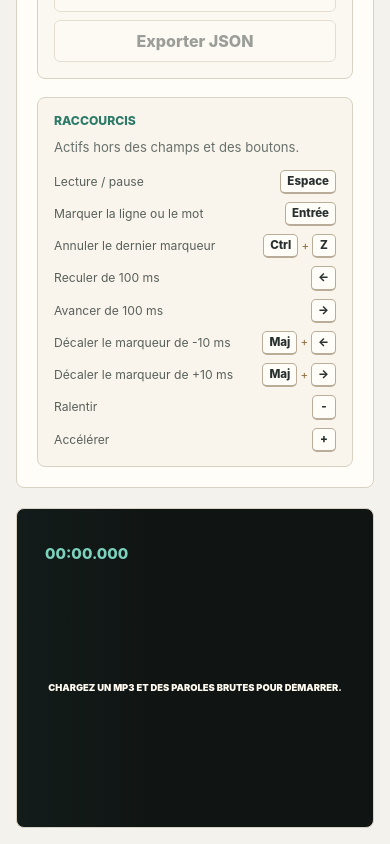
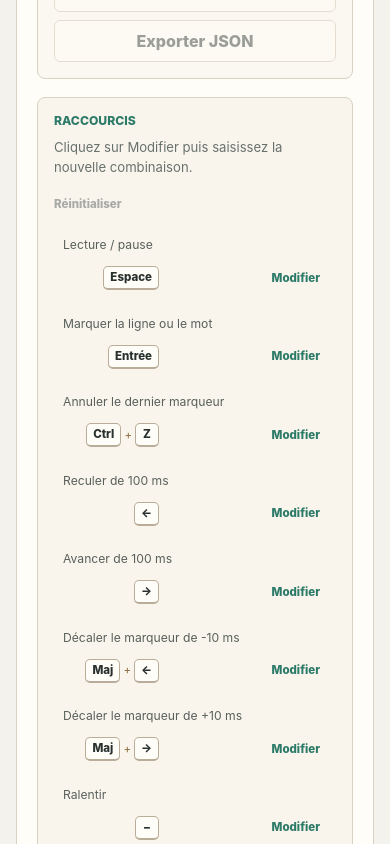
Before and after one commit to paulermilonarduin/karaoke-maker, a Vue app: page / in a window 390 px wide. Shown: the part 1160-2004 px from the top of the page. Built offline with nearby package versions, Linux system fonts and the light colour scheme.

Commit message:
feat: ajoute l’éditeur de raccourcis

```diff
--- /dev/null
+++ b/src/components/ShortcutEditor.vue
@@ -0,0 +1,137 @@
+<script setup lang="ts">
+import { onBeforeUnmount, onMounted, ref } from 'vue'
+import {
+  formatShortcut,
+  shortcutFromKeyboardEvent,
+  shortcutsEqual,
+  type GeneratorActionDefinition,
+  type GeneratorActionId,
+  type ShortcutBinding,
+} from '../generator/shortcuts'
+
+const props = defineProps<{
+  actions: GeneratorActionDefinition[]
+  hasCustomShortcuts: boolean
+}>()
+
+const emit = defineEmits<{
+  capturechange: [isCapturing: boolean]
+  reset: []
+  update: [actionId: GeneratorActionId, shortcut: ShortcutBinding]
+}>()
+
+const capturedActionId = ref<GeneratorActionId>()
+const captureError = ref<string>()
+
+function stopCapture() {
+  capturedActionId.value = undefined
+  captureError.value = undefined
+  emit('capturechange', false)
+}
+
+function startCapture(actionId: GeneratorActionId) {
+  capturedActionId.value = actionId
+  captureError.value = undefined
+  emit('capturechange', true)
+}
+
+function onKeyDown(event: KeyboardEvent) {
+  const actionId = capturedActionId.value
+
+  if (!actionId) {
+    return
+  }
+
+  event.preventDefault()
+  event.stopImmediatePropagation()
+
+  if (event.key === 'Escape') {
+    stopCapture()
+    return
+  }
+
+  const shortcut = shortcutFromKeyboardEvent(event)
+
+  if (!shortcut) {
+    captureError.value = event.metaKey
+      ? 'La touche Windows ne peut pas être utilisée.'
+      : 'Ajoutez une touche autre que Ctrl, Alt ou Maj.'
+    return
+  }
+
+  const conflictingAction = props.actions.find(
+    (action) => action.id !== actionId && shortcutsEqual(action.shortcut, shortcut),
+  )
+
+  if (conflictingAction) {
+    captureError.value = `Déjà utilisé pour « ${conflictingAction.label} ».`
+    return
+  }
+
+  emit('update', actionId, shortcut)
+  stopCapture()
+}
+
+onMounted(() => window.addEventListener('keydown', onKeyDown, true))
+onBeforeUnmount(() => {
+  window.removeEventListener('keydown', onKeyDown, true)
+  emit('capturechange', false)
+})
+</script>
+
+<template>
+  <aside class="shortcut-panel" aria-label="Raccourcis du générateur">
+    <div class="shortcut-panel__header">
+      <div>
+        <p class="eyebrow">Raccourcis</p>
+        <p class="shortcut-panel__description">
+          Cliquez sur Modifier puis saisissez la nouvelle combinaison.
+        </p>
+      </div>
+      <button
+        class="shortcut-panel__reset"
+        type="button"
+        :disabled="!hasCustomShortcuts"
+        @click="emit('reset')"
+      >
+        Réinitialiser
+      </button>
+    </div>
+
+    <dl class="shortcut-list">
+      <div
+        v-for="action in actions"
+        :key="action.id"
+        class="shortcut-list__item"
+        :class="{ 'is-capturing': capturedActionId === action.id }"
+      >
+        <dt>{{ action.label }}</dt>
+        <dd>
+          <span class="shortcut-list__keys">
+            <template v-for="(key, index) in formatShortcut(action.shortcut)" :key="key">
+              <span v-if="index > 0" aria-hidden="true">+</span>
+              <kbd>{{ key }}</kbd>
+            </template>
+          </span>
+          <button
+            class="shortcut-list__edit"
+            type="button"
+            :aria-label="`Modifier le raccourci : ${action.label}`"
+            @click="
+              capturedActionId === action.id ? stopCapture() : startCapture(action.id)
+            "
+          >
+            {{ capturedActionId === action.id ? 'Annuler' : 'Modifier' }}
+          </button>
+        </dd>
+      </div>
+    </dl>
+
+    <p v-if="capturedActionId" class="shortcut-panel__capture" role="status">
+      Appuyez sur la combinaison souhaitée · Échap pour annuler
+    </p>
+    <p v-if="captureError" class="shortcut-panel__error" role="alert">
+      {{ captureError }}
+    </p>
+  </aside>
+</template>
--- a/src/generator/shortcuts.ts
+++ b/src/generator/shortcuts.ts
@@ -1,4 +1,4 @@
-import { onBeforeUnmount, onMounted } from 'vue'
+import { computed, onBeforeUnmount, onMounted, ref } from 'vue'
 
 export type GeneratorActionId =
   | 'player.toggle'
@@ -40,7 +40,7 @@ export const generatorActions: GeneratorActionDefinition[] = [
   {
     id: 'marker.undo',
     label: 'Annuler le dernier marqueur',
-    shortcut: { code: 'KeyZ', control: true },
+    shortcut: { key: 'z', control: true },
   },
   {
     id: 'player.seekBackward',
@@ -78,13 +78,22 @@ export const generatorActions: GeneratorActionDefinition[] = [
   },
 ]
 
+const shortcutStorageKey = 'karaoke-maker.generator-shortcuts.v1'
+
 const keyLabels: Record<string, string> = {
+  '-': '−',
+  ArrowDown: '↓',
   ArrowLeft: '←',
   ArrowRight: '→',
+  ArrowUp: '↑',
+  Backspace: 'Retour arrière',
+  Delete: 'Suppr',
+  End: 'Fin',
   Enter: 'Entrée',
-  Equal: '+',
-  Minus: '−',
+  Escape: 'Échap',
+  Home: 'Début',
   Space: 'Espace',
+  Tab: 'Tab',
 }
 
 export function formatShortcut(binding: ShortcutBinding): string[] {
@@ -96,14 +105,161 @@ export function formatShortcut(binding: ShortcutBinding): string[] {
 
   const mainKey = binding.key ?? binding.code ?? ''
 
-  keys.push(keyLabels[mainKey] ?? mainKey.replace(/^Key/, ''))
+  const fallbackLabel = mainKey
+    .replace(/^Key/, '')
+    .replace(/^Digit/, '')
+    .replace(/^Numpad/, 'Pavé ')
+
+  keys.push(keyLabels[mainKey] ?? (/^[a-z]$/.test(mainKey) ? mainKey.toUpperCase() : fallbackLabel))
 
   return keys
 }
 
+export function shortcutFromKeyboardEvent(
+  event: KeyboardEvent,
+): ShortcutBinding | undefined {
+  if (['Alt', 'Control', 'Meta', 'Shift'].includes(event.key) || event.metaKey) {
+    return undefined
+  }
+
+  const useProducedCharacter = event.key.length === 1
+  const producedKey = /^[a-z]$/i.test(event.key) ? event.key.toLowerCase() : event.key
+  const shiftIsModifier = /^[a-z]$/i.test(event.key) && event.shiftKey
+
+  return {
+    ...(useProducedCharacter ? { key: producedKey } : { code: event.code }),
+    ...(event.ctrlKey ? { control: true } : {}),
+    ...(event.altKey ? { alt: true } : {}),
+    ...((!useProducedCharacter && event.shiftKey) || shiftIsModifier ? { shift: true } : {}),
+  }
+}
+
+export function shortcutsEqual(
+  left: ShortcutBinding,
+  right: ShortcutBinding,
+): boolean {
+  return (
+    left.code === right.code &&
+    left.key === right.key &&
+    Boolean(left.control) === Boolean(right.control) &&
+    Boolean(left.alt) === Boolean(right.alt) &&
+    Boolean(left.shift) === Boolean(right.shift)
+  )
+}
+
+function isShortcutBinding(value: unknown): value is ShortcutBinding {
+  if (!value || typeof value !== 'object') {
+    return false
+  }
+
+  const binding = value as Record<string, unknown>
+  const hasCode = typeof binding.code === 'string' && binding.code.length > 0
+  const hasKey = typeof binding.key === 'string' && binding.key.length > 0
+  const optionalBooleansAreValid = ['control', 'alt', 'shift'].every(
+    (property) => binding[property] === undefined || typeof binding[property] === 'boolean',
+  )
+
+  return hasCode !== hasKey && optionalBooleansAreValid
+}
+
+function loadCustomShortcuts(): Partial<Record<GeneratorActionId, ShortcutBinding>> {
+  if (typeof window === 'undefined') {
+    return {}
+  }
+
+  try {
+    const storedValue = window.localStorage.getItem(shortcutStorageKey)
+
+    if (!storedValue) {
+      return {}
+    }
+
+    const parsed = JSON.parse(storedValue) as {
+      version?: unknown
+      bindings?: Record<string, unknown>
+    }
+
+    if (parsed.version !== 1 || !parsed.bindings || typeof parsed.bindings !== 'object') {
+      return {}
+    }
+
+    const customShortcuts: Partial<Record<GeneratorActionId, ShortcutBinding>> = {}
+
+    generatorActions.forEach((action) => {
+      const storedBinding = parsed.bindings?.[action.id]
+
+      if (isShortcutBinding(storedBinding)) {
+        customShortcuts[action.id] = storedBinding
+      }
+    })
+
+    return customShortcuts
+  } catch {
+    return {}
+  }
+}
+
+export function useGeneratorShortcutSettings() {
+  const customShortcuts = ref<Partial<Record<GeneratorActionId, ShortcutBinding>>>(
+    loadCustomShortcuts(),
+  )
+  const actions = computed<GeneratorActionDefinition[]>(() =>
+    generatorActions.map((action) => ({
+      ...action,
+      shortcut: customShortcuts.value[action.id] ?? action.shortcut,
+    })),
+  )
+  const hasCustomShortcuts = computed(
+    () => Object.keys(customShortcuts.value).length > 0,
+  )
+
+  function persist() {
+    try {
+      window.localStorage.setItem(
+        shortcutStorageKey,
+        JSON.stringify({ version: 1, bindings: customShortcuts.value }),
+      )
+    } catch {
+      // The shortcut remains active for the current session if storage is unavailable.
+    }
+  }
+
+  function setShortcut(actionId: GeneratorActionId, shortcut: ShortcutBinding) {
+    const nextShortcuts = { ...customShortcuts.value }
+    const defaultShortcut = generatorActions.find((action) => action.id === actionId)?.shortcut
+
+    if (defaultShortcut && shortcutsEqual(defaultShortcut, shortcut)) {
+      delete nextShortcuts[actionId]
+    } else {
+      nextShortcuts[actionId] = shortcut
+    }
+
+    customShortcuts.value = nextShortcuts
+    persist()
+  }
+
+  function resetShortcuts() {
+    customShortcuts.value = {}
+
+    try {
+      window.localStorage.removeItem(shortcutStorageKey)
+    } catch {
+      // Nothing else to do: defaults are already restored for this session.
+    }
+  }
+
+  return {
+    actions,
+    hasCustomShortcuts,
+    resetShortcuts,
+    setShortcut,
+  }
+}
+
 function matchesShortcut(event: KeyboardEvent, shortcut: ShortcutBinding): boolean {
+  const eventKey = /^[a-z]$/i.test(event.key) ? event.key.toLowerCase() : event.key
   const mainKeyMatches = shortcut.key
-    ? event.key === shortcut.key
+    ? eventKey === shortcut.key
     : event.code === shortcut.code
   const shiftMatches = shortcut.key
     ? shortcut.shift === undefined || event.shiftKey === shortcut.shift
@@ -128,13 +284,14 @@ function isEditableTarget(target: EventTarget | null): boolean {
 export function useGeneratorShortcuts(
   handlers: Partial<Record<GeneratorActionId, () => void>>,
   enabled: () => boolean = () => true,
+  actions: () => GeneratorActionDefinition[] = () => generatorActions,
 ) {
   function onKeyDown(event: KeyboardEvent) {
     if (!enabled() || isEditableTarget(event.target)) {
       return
     }
 
-    const action = generatorActions.find((candidate) =>
+    const action = actions().find((candidate) =>
       matchesShortcut(event, candidate.shortcut),
     )
 
--- a/src/style.css
+++ b/src/style.css
@@ -395,6 +395,13 @@ p {
   background: #f9f5ec;
 }
 
+.shortcut-panel__header {
+  display: flex;
+  align-items: flex-start;
+  justify-content: space-between;
+  gap: 16px;
+}
+
 .shortcut-panel__description {
   color: #68716c;
   font-size: 0.82rem;
@@ -402,17 +409,24 @@ p {
 
 .shortcut-list {
   display: grid;
-  grid-template-columns: repeat(2, minmax(0, 1fr));
-  gap: 8px 16px;
+  gap: 7px;
   margin: 0;
 }
 
 .shortcut-list__item {
-  display: flex;
+  display: grid;
+  grid-template-columns: minmax(0, 1fr) auto;
   align-items: center;
-  justify-content: space-between;
   gap: 10px;
   min-width: 0;
+  padding: 7px 8px;
+  border: 1px solid transparent;
+  border-radius: 6px;
+}
+
+.shortcut-list__item.is-capturing {
+  border-color: #2c7a68;
+  background: #e6f2ed;
 }
 
 .shortcut-list dt {
@@ -430,6 +444,14 @@ p {
   font-size: 0.72rem;
 }
 
+.shortcut-list__keys {
+  display: flex;
+  align-items: center;
+  justify-content: flex-end;
+  gap: 3px;
+  min-width: 96px;
+}
+
 .shortcut-list kbd {
   min-width: 24px;
   padding: 2px 6px;
@@ -442,6 +464,49 @@ p {
   font-weight: 850;
   text-align: center;
   white-space: nowrap;
+}
+
+.shortcut-list__edit,
+.shortcut-panel__reset {
+  border: 0;
+  border-radius: 5px;
+  color: #2c7a68;
+  background: transparent;
+  font-size: 0.72rem;
+  font-weight: 850;
+}
+
+.shortcut-list__edit {
+  min-width: 58px;
+  padding: 5px 7px;
+}
+
+.shortcut-panel__reset {
+  padding: 3px 0;
+  white-space: nowrap;
+}
+
+.shortcut-list__edit:hover,
+.shortcut-list__edit:focus-visible {
+  background: #d4e9e1;
+}
+
+.shortcut-panel__reset:disabled {
+  color: #a8aaa6;
+}
+
+.shortcut-panel__capture,
+.shortcut-panel__error {
+  font-size: 0.8rem;
+  font-weight: 750;
+}
+
+.shortcut-panel__capture {
+  color: #2c7a68;
+}
+
+.shortcut-panel__error {
+  color: #a1382e;
 }
 
 .action-row {
@@ -658,7 +723,20 @@ p {
     grid-template-columns: 1fr;
   }
 
-  .shortcut-list {
+  .shortcut-panel__header {
+    align-items: stretch;
+    flex-direction: column;
+  }
+
+  .shortcut-panel__reset {
+    align-self: flex-start;
+  }
+
+  .shortcut-list__item {
     grid-template-columns: 1fr;
   }
+
+  .shortcut-list dd {
+    justify-content: space-between;
+  }
 }
--- a/src/views/GeneratorView.vue
+++ b/src/views/GeneratorView.vue
@@ -3,6 +3,7 @@ import { computed, onBeforeUnmount, ref } from 'vue'
 import AudioWaveform from '../components/AudioWaveform.vue'
 import FileDropField from '../components/FileDropField.vue'
 import LyricsDisplay from '../components/LyricsDisplay.vue'
+import ShortcutEditor from '../components/ShortcutEditor.vue'
 import {
   buildSyncedLines,
   createKaraokeFile,
@@ -14,8 +15,7 @@ import {
   type LyricLine,
 } from '../domain/lyrics'
 import {
-  formatShortcut,
-  generatorActions,
+  useGeneratorShortcutSettings,
   useGeneratorShortcuts,
 } from '../generator/shortcuts'
 import type { WaveformRegionChange, WaveformRegionModel } from '../generator/timeline'
@@ -35,6 +35,13 @@ const currentTimeMs = ref(0)
 const audioDurationMs = ref<number>()
 const syncError = ref<string>()
 const waveformRef = ref<InstanceType<typeof AudioWaveform>>()
+const isCapturingShortcut = ref(false)
+const {
+  actions: shortcutActions,
+  hasCustomShortcuts,
+  resetShortcuts,
+  setShortcut,
+} = useGeneratorShortcutSettings()
 
 const syncedLines = computed(() =>
   buildSyncedLines(project.value.draftLines, audioDurationMs.value),
@@ -469,7 +476,8 @@ function downloadKaraokeFile() {
   }
 }
 
-useGeneratorShortcuts({
+useGeneratorShortcuts(
+  {
     'player.toggle': () => void waveformRef.value?.togglePlayback(),
     'marker.create': markNextMarker,
     'marker.undo': undoLastMarker,
@@ -479,7 +487,10 @@ useGeneratorShortcuts({
     'marker.nudgeForward': () => waveformRef.value?.nudgeSelectedRegion(10),
     'player.slower': () => waveformRef.value?.adjustPlaybackRate(-1),
     'player.faster': () => waveformRef.value?.adjustPlaybackRate(1),
-})
+  },
+  () => !isCapturingShortcut.value,
+  () => shortcutActions.value,
+)
 
 onBeforeUnmount(() => {
   if (audioUrl.value) {
@@ -566,23 +577,13 @@ onBeforeUnmount(() => {
         </div>
       </div>
 
-      <aside class="shortcut-panel" aria-label="Raccourcis du générateur">
-        <div>
-          <p class="eyebrow">Raccourcis</p>
-          <p class="shortcut-panel__description">Actifs hors des champs et des boutons.</p>
-        </div>
-        <dl class="shortcut-list">
-          <div v-for="action in generatorActions" :key="action.id" class="shortcut-list__item">
-            <dt>{{ action.label }}</dt>
-            <dd>
-              <template v-for="(key, index) in formatShortcut(action.shortcut)" :key="key">
-                <span v-if="index > 0" aria-hidden="true">+</span>
-                <kbd>{{ key }}</kbd>
-              </template>
-            </dd>
-          </div>
-        </dl>
-      </aside>
+      <ShortcutEditor
+        :actions="shortcutActions"
+        :has-custom-shortcuts="hasCustomShortcuts"
+        @capturechange="isCapturingShortcut = $event"
+        @reset="resetShortcuts"
+        @update="setShortcut"
+      />
     </div>
 
     <LyricsDisplay
```
Also changed, not shown: 1 other file (tests, documents, lock files or other folders). Lines whose indentation alone changed are shown as unchanged.
